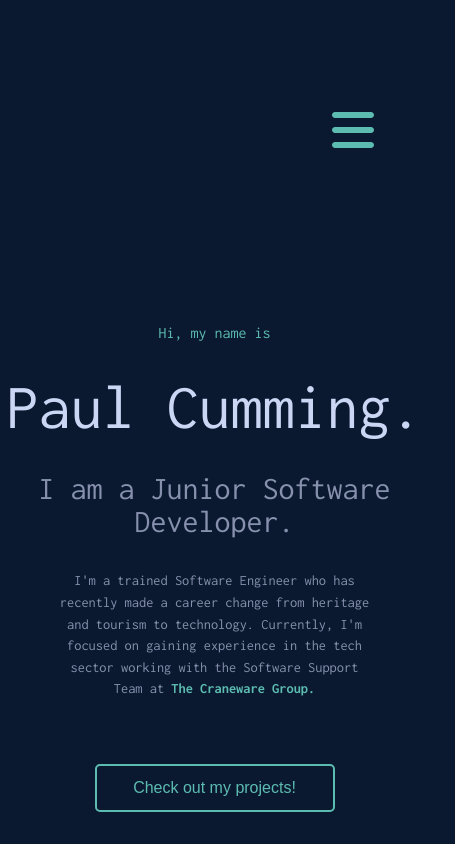
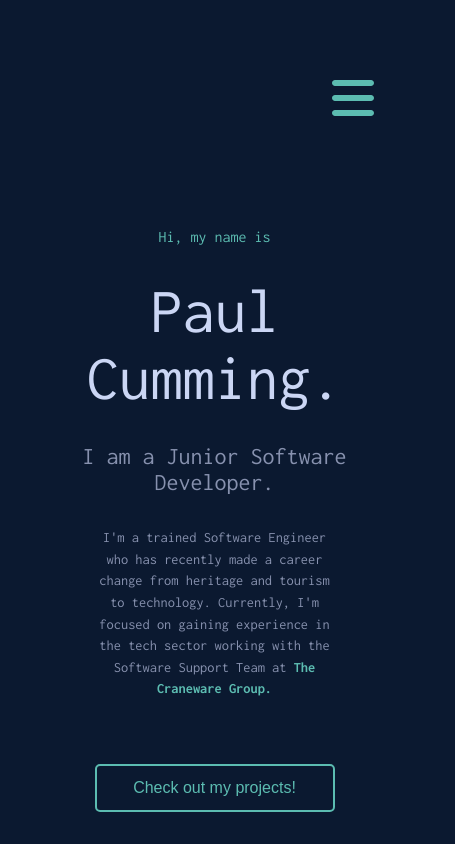
Before and after one commit to WaxenOsprey/WaxenOsprey.github.io, a React (Create React App) app: page / in a window 390 px wide. Shown: the whole page, 455 px wide, since content can reach past the window. Built offline with nearby package versions, Linux system fonts and the light colour scheme.

Commit message:
fixed final margin issue in mobile view of home

```diff
--- a/src/containers/Home.js
+++ b/src/containers/Home.js
@@ -36,7 +36,7 @@
 
 
   @media (max-width: 768px) {
-    padding: 0;
+    margin: 0;
     padding: 2rem; /* Add padding to center content vertically */
     justify-content: center;
     align-items: center;
@@ -61,7 +61,6 @@
 
   @media (max-width: 768px) {
     font-size: 4rem;
-    white-space: nowrap;
     margin-top: 2rem;
     margin-bottom: 2rem;
 
@@ -76,7 +75,7 @@
   padding: 0;
 
   @media (max-width: 768px) {
-    font-size: 2rem;
+    font-size: 1.5rem;
   }
 `;
 
@@ -90,7 +89,7 @@
   width: 75%;
 
   @media (max-width: 768px) {
-    width: 75%;
+    /* width: 75%;  */
     font-size: 0.9rem;
   }
 `;
--- a/src/containers/Projects.js
+++ b/src/containers/Projects.js
@@ -139,6 +139,7 @@
     margin-right: 2rem;
     padding: 0;
     align-items: center;
+
   }
 `;
 
@@ -166,7 +167,8 @@
 
     @media (max-width: 768px) {
         width: 100%;
-        padding: 5%;
+        padding: 10%;
+        text-align: center;
     }
 `;
 
@@ -266,6 +268,13 @@
 
 const ProjectContent = styled.p.attrs({ 'data-display-name': 'ProjectContent' })`
   color: rgb(203, 214, 244);
+
+  @media (max-width: 768px) {
+    margin-left: 1rem;
+    margin-right: 1rem;
+
+
+  }
 `;
 
 const ProjectOverViewContainer = styled.div.attrs({ 'data-display-name': 'ProjectOverViewContainer' })`
@@ -343,6 +352,8 @@
     @media (max-width: 768px) {
         flex-direction: column;
         align-items: center;
+
+
     }
 `;
 
--- a/src/data/sectionStrings.js
+++ b/src/data/sectionStrings.js
@@ -55,7 +55,7 @@
 
 // Gwentish!
 export const gwentishIntro = `For my final and capstone project at CodeClan, we were asked to spend a more prolonged time on a project of our choice using the languages and technologies taught in the course.`
-export const gwentishOverview = 'Gwentish! Is a full stack application that aims to recreate Gwent, the famous mini game from the acclaimed Witcher franchise. The aim of the project was to recreate the base features of the game and at its core, Gwentish! offers players the chance to create personalised decks, strategise their moves, and engage in turn-based duels using real Gwent card data. A notable highlight of this project lies in its architectural composition, where two distinct applications merge their functionalities. The backend, powered by Java, serves as the backbone, handling critical game logic and maintaining the game state. Concurrently, the frontend, built with React JS, takes on the role of orchestrating user interactions, overseeing the flow of the game, and rendering the game board and cards.';
+export const gwentishOverview = '"Gwentish!" Is a full stack application that aims to recreate Gwent, the famous mini game from the acclaimed Witcher franchise. The aim of the project was to recreate the base features of the game and at its core, "Gwentish!" offers players the chance to create personalised decks, strategise their moves, and engage in turn-based duels using real Gwent card data. A notable highlight of this project lies in its architectural composition, where two distinct applications merge their functionalities. The backend, powered by Java, serves as the backbone, handling critical game logic and maintaining the game state. Concurrently, the frontend, built with React JS, takes on the role of orchestrating user interactions, overseeing the flow of the game, and rendering the game board and cards.';
 export const gwentishFeatures = `
 - **Player Login:** Gwentish! Allows players to create accounts, log in, and keep track of their gaming journey. This feature ensures a personalised gaming experience and allows players to built personalised decks.
 
```
